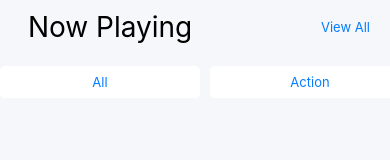
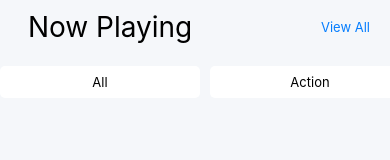
Before and after one commit to JulienMulle/MovieSearch, a React Native app: screen /Home in a window 390 px wide. Shown: the top 160 px of the page. Built offline with nearby package versions, Linux system fonts and the light colour scheme.

Commit message:
changement d'etat lors de l'activation

```diff
--- a/src/components/GenreCard.js
+++ b/src/components/GenreCard.js
@@ -5,10 +5,17 @@ import Colors from '../constant/Colors';
 const {width} = Dimensions.get("screen");
 const setWidth = (w) => (width / 100) * w;
 
-const GenreCard = ({ genreName }) => {
+const GenreCard = ({ genreName, active, onPress }) => {
     return (
-        <TouchableOpacity activeOpacity={0.5} style={styles.container} >
-            <Text style={styles.genreText}>{genreName}</Text>
+        <TouchableOpacity
+        activeOpacity={0.5}
+        onPress={()=> onPress(genreName)}
+        style={{...styles.container,
+            backgroundColor: active ? Colors.ACTIVE : Colors.WHITE}} >
+            <Text style={{...styles.genreText,
+                color: active ? Colors.WHITE : Colors.BLACK}}>
+                {genreName}
+            </Text>
         </TouchableOpacity>
     )
 }
--- a/src/screens/HomeScreen.js
+++ b/src/screens/HomeScreen.js
@@ -23,7 +23,13 @@ const HomeScreen = () => {
       keyExtractor={(item)=>item}
       showsHorizontalScrollIndicator={false}
       ItemSeparatorComponent={()=> <ItemSeparator width={10}/>}
-      renderItem={({item})=><GenreCard genreName={item}/>}
+      renderItem={({item})=>(
+      <GenreCard
+      genreName={item}
+      active={item === activeGenre ? true : false}
+      onPress={(genreName)=>setActiveGenre(genreName)}
+      />
+      )}
       />
       </View>
     </ScrollView>
```
